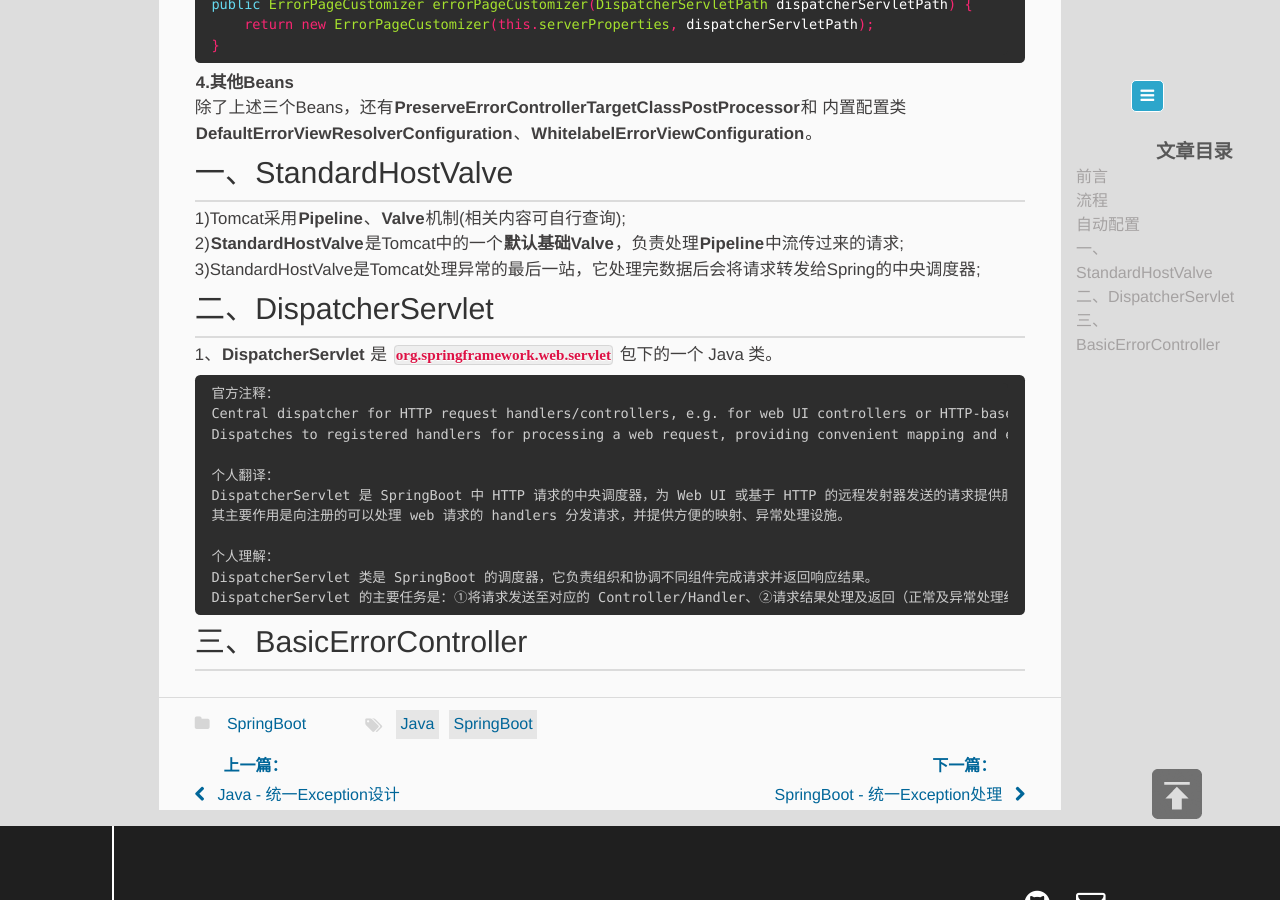
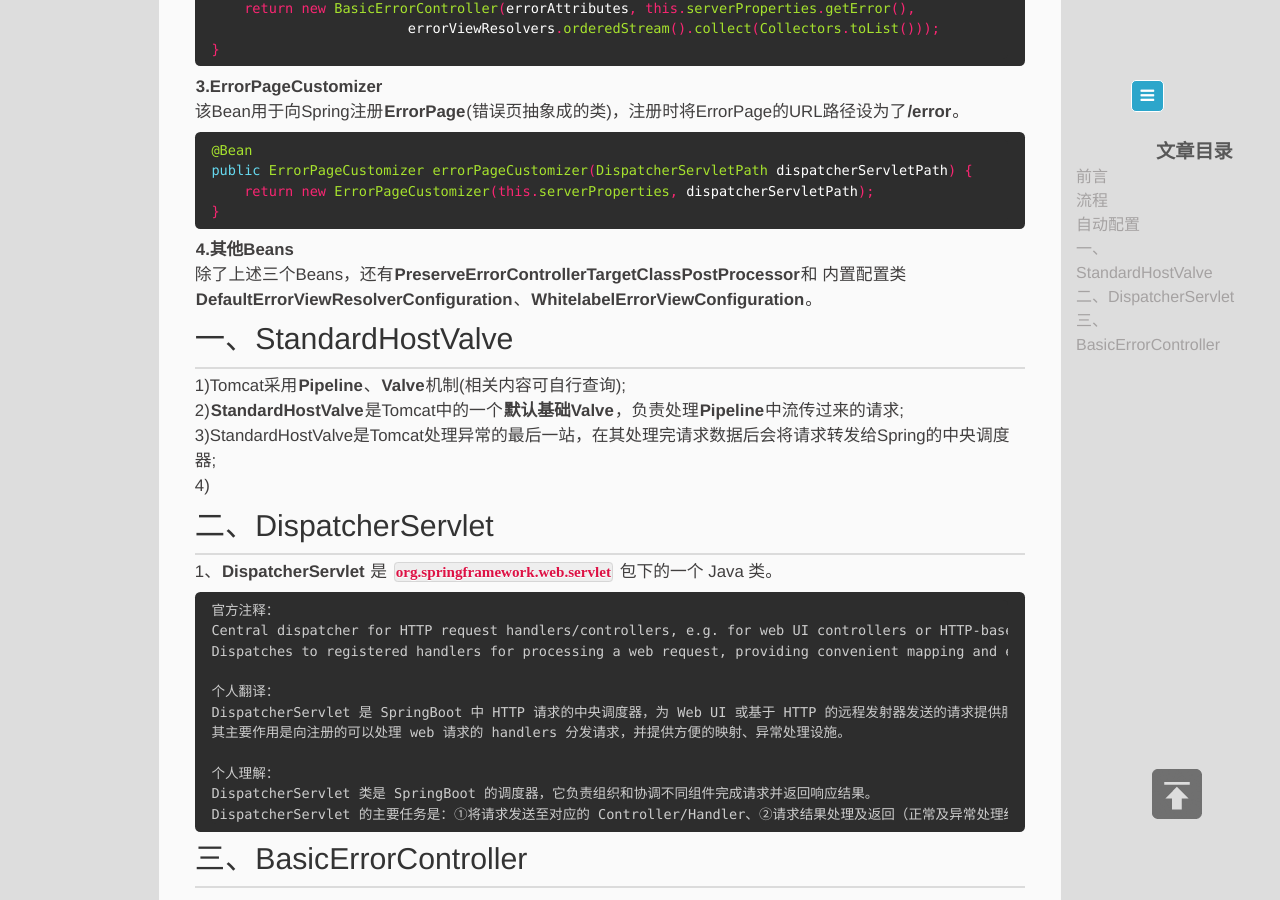
Before and after one commit to memorate/memorate.github.io, a Jekyll site: the page built from _posts/2020-07-28-springboot-exception-mechanism.md, in a window 1280 px wide and 900 px high, scrolled down 2309 px. Built offline with Jekyll 4.4.1, drawn with Linux system fonts in a browser that asks for light colours.

Commit message:
update 20200728

````diff
--- a/_posts/2020-07-28-springboot-exception-mechanism.md
+++ b/_posts/2020-07-28-springboot-exception-mechanism.md
@@ -66,7 +66,8 @@
 ## 一、StandardHostValve
 1)Tomcat采用**Pipeline**、**Valve**机制(相关内容可自行查询);
 2)**StandardHostValve**是Tomcat中的一个**默认基础Valve**，负责处理**Pipeline**中流传过来的请求;
-3)StandardHostValve是Tomcat处理异常的最后一站，它处理完数据后会将请求转发给Spring的中央调度器;
+3)StandardHostValve是Tomcat处理异常的最后一站，在其处理完请求数据后会将请求转发给Spring的中央调度器;
+4)
 ## 二、DispatcherServlet
 1、**DispatcherServlet** 是 `org.springframework.web.servlet` 包下的一个 Java 类。
 ```text
````
Also changed, not shown: assets/img/20200728/20200728003.png.
